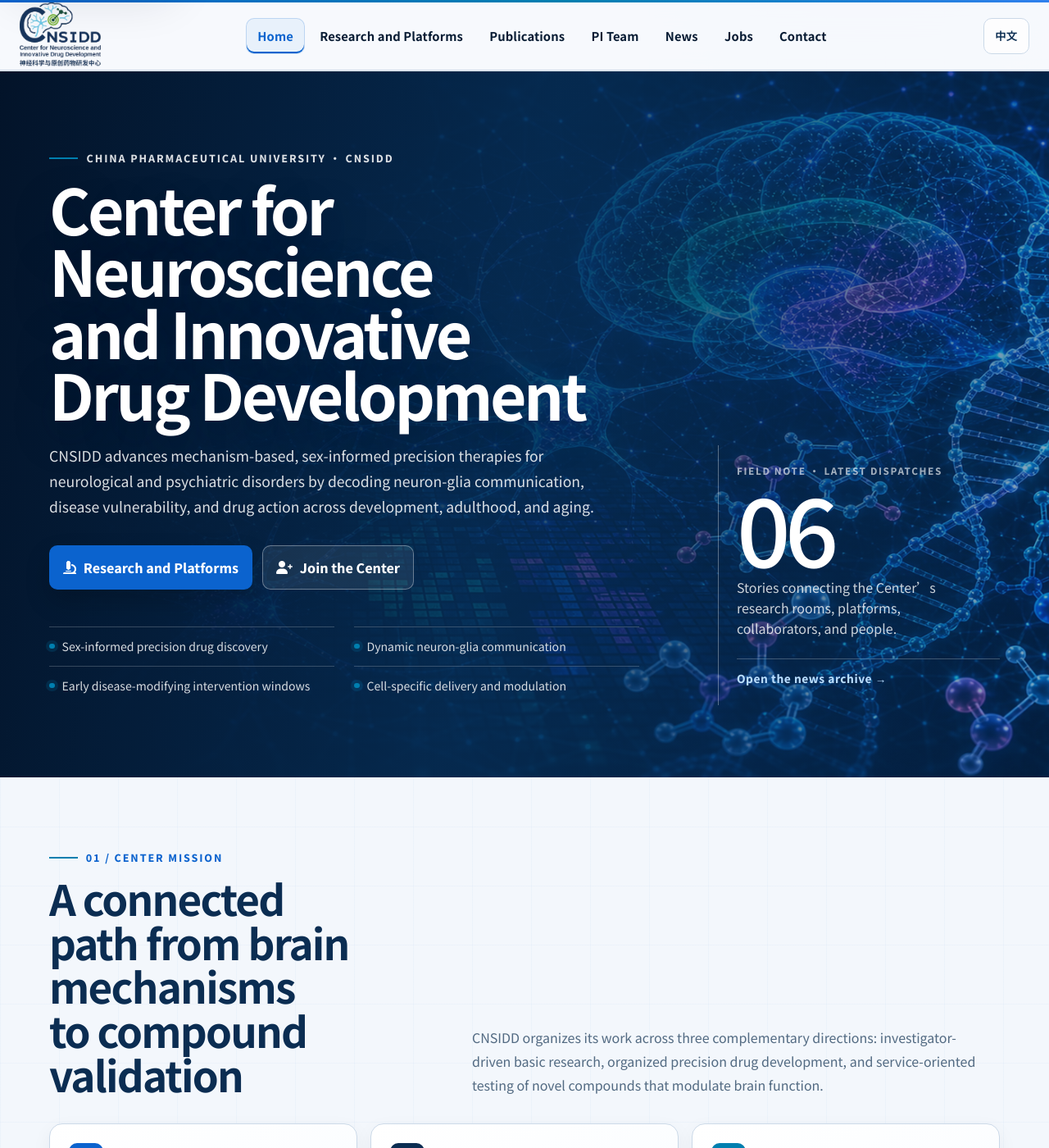
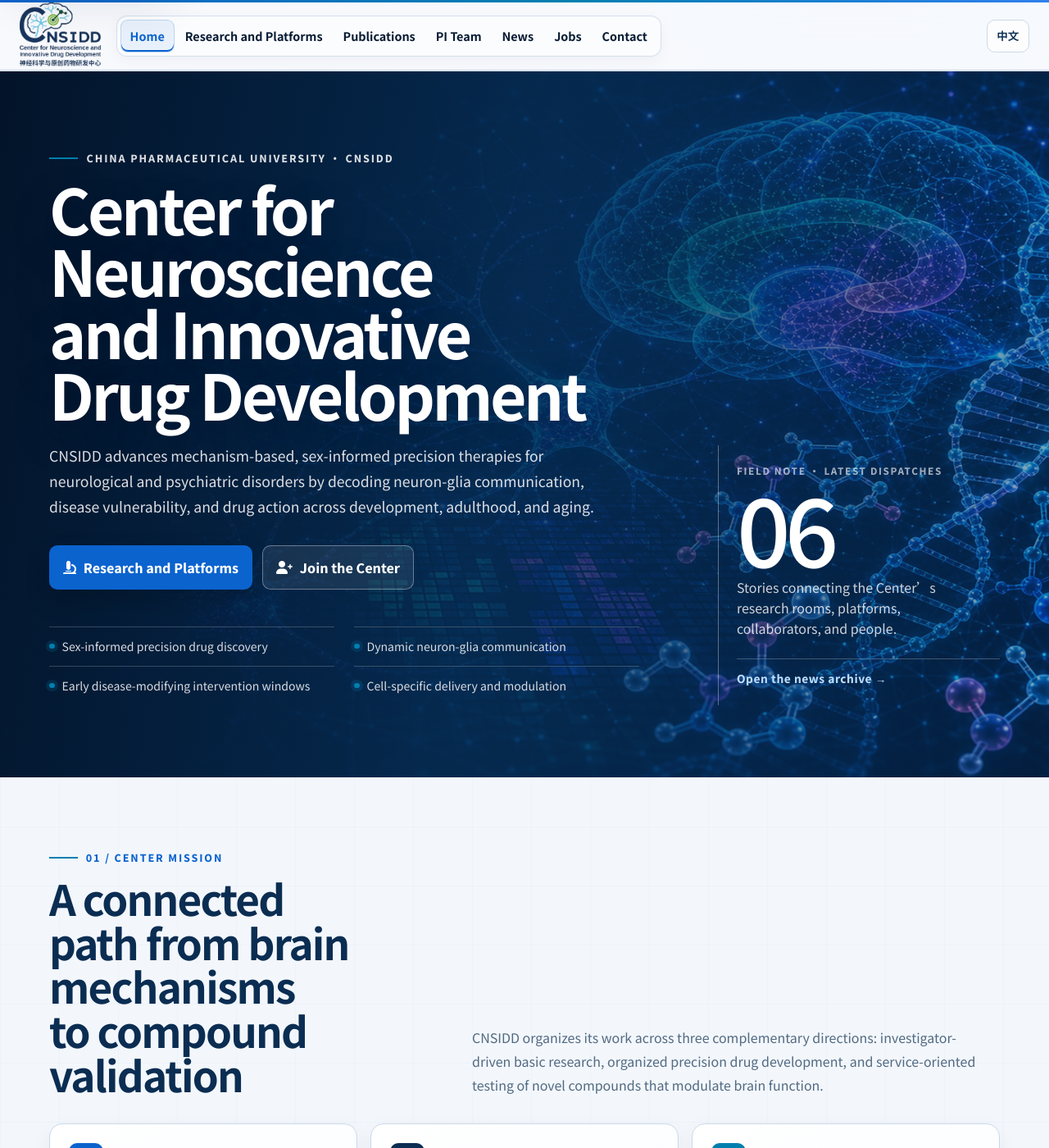
Before and after one commit to CNSPDD-CPU/CNSPDD-CPU, a Jekyll site: the page built from index.md, in a window 1280 px wide and 1400 px high. Shown: the whole window at 82% size. Built offline with Jekyll 4.4.1, drawn with Linux system fonts in a browser that asks for light colours.

Commit message:
Tighten header navigation layout

```diff
--- a/assets/css/main.css
+++ b/assets/css/main.css
@@ -190,13 +190,12 @@ a {
 }
 
 .header-container {
-    width: min(1240px, calc(100% - 3rem));
+    width: min(1320px, calc(100% - 3rem));
     min-height: 78px;
     margin: 0 auto;
-    display: grid;
-    grid-template-columns: auto minmax(0, 1fr) auto;
+    display: flex;
     align-items: center;
-    gap: 1.3rem;
+    gap: 1.15rem;
 }
 
 .site-logo {
@@ -228,25 +227,31 @@ a {
 
 .main-nav {
     display: flex;
-    flex-wrap: wrap;
-    justify-content: center;
+    flex: 0 1 auto;
+    flex-wrap: nowrap;
+    justify-content: flex-start;
     align-items: center;
-    gap: .25rem;
+    gap: .08rem;
     min-width: 0;
+    padding: .25rem;
+    border: 1px solid rgba(203, 217, 232, .78);
+    border-radius: 13px;
+    background: rgba(255, 255, 255, .48);
+    box-shadow: 0 5px 18px rgba(7, 27, 51, .045);
 }
 
 .main-nav a {
     display: inline-flex;
-    min-height: 44px;
+    min-height: 40px;
     align-items: center;
     justify-content: center;
-    padding: .5rem .82rem;
+    padding: .42rem .68rem;
     border: 1px solid transparent;
-    border-radius: 10px;
+    border-radius: 9px;
     color: var(--site-ink);
-    font-size: .92rem;
+    font-size: .9rem;
     font-weight: 700;
-    letter-spacing: .01em;
+    letter-spacing: 0;
     white-space: nowrap;
 }
 
@@ -279,16 +284,17 @@ html[lang="zh"] .main-nav a {
 
 .lang-toggle {
     display: flex;
-    justify-self: end;
+    flex: 0 0 auto;
     align-items: center;
+    margin-left: auto;
 }
 
 .lang-btn {
     display: inline-flex;
-    min-height: 44px;
+    min-height: 40px;
     align-items: center;
     justify-content: center;
-    padding: .5rem .85rem;
+    padding: .42rem .72rem;
     border: 1px solid var(--site-line);
     border-radius: 10px;
     color: var(--site-navy);
@@ -489,18 +495,19 @@ html[lang="zh"] .main-nav a {
 
 @media (max-width: 980px) {
     .header-container {
-        width: min(100% - 2rem, 900px);
-        grid-template-columns: auto minmax(0, 1fr) auto;
-        gap: .7rem;
+        width: min(100% - 2rem, 940px);
+        gap: .65rem;
     }
 
     .main-nav {
-        gap: .1rem;
+        flex: 1 1 auto;
+        gap: 0;
+        padding: .2rem;
     }
 
     .main-nav a {
-        padding: .45rem .62rem;
-        font-size: .86rem;
+        padding: .4rem .55rem;
+        font-size: .84rem;
     }
 
     html[lang="zh"] .main-nav a {
@@ -518,8 +525,9 @@ html[lang="zh"] .main-nav a {
         width: min(100% - 1.5rem, 640px);
         min-height: 0;
         padding: .65rem 0 .8rem;
+        display: grid;
         grid-template-columns: minmax(0, 1fr) auto;
-        row-gap: .45rem;
+        gap: .45rem .75rem;
     }
 
     .site-logo {
@@ -535,9 +543,13 @@ html[lang="zh"] .main-nav a {
         flex-wrap: nowrap;
         justify-content: flex-start;
         max-width: 100%;
-        padding-top: .25rem;
+        padding: .3rem 0 0;
         overflow-x: auto;
+        border: 0;
         border-top: 1px solid rgba(203, 217, 232, .86);
+        border-radius: 0;
+        background: transparent;
+        box-shadow: none;
         scrollbar-width: none;
         overscroll-behavior-inline: contain;
     }
@@ -582,8 +594,8 @@ html[lang="zh"] .main-nav a {
     }
 
     .main-nav {
-        justify-content: center;
-        gap: .15rem;
+        justify-content: flex-start;
+        gap: .05rem;
     }
 
     .main-nav a {
```
